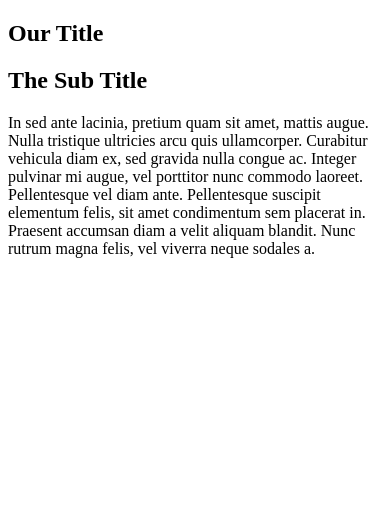
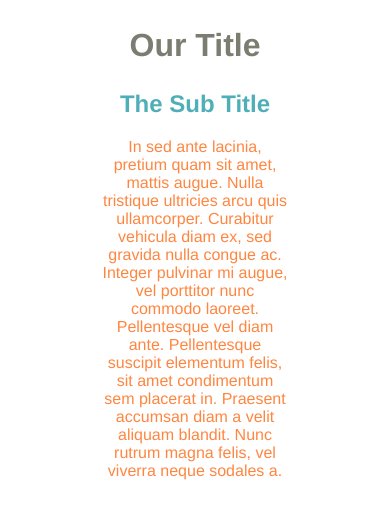
Before and after one commit to smepps1989/04.02-206-font-colors-starter, a plain HTML site: page index.html in a window 390 px wide. Drawn offline with Linux system fonts and the light colour scheme.

Commit message:
corrected hrml, linked css

```diff
--- a/css/main.css
+++ b/css/main.css
@@ -8,28 +8,20 @@ section {
   width: 50%;
   margin: auto;
 }
-
 h1 {
   font-size: 2em;
-}
-
-h2 {
-  font-size: 1.5em;
-}
-/*Phone Settings*/
-@media (max-width: 767px) {
-  h1 {
   color: #7b7d70;
 }
 h2 {
+  font-size: 1.5em;
   color: #4eafb8;
 }
 p {
   color: #ff8641;
 }
-}
+
 /*Tablet Settings*/
-@media (min-width: 768px) {
+@media only screen and (min-width: 768px) {
   h1 {
     color: #02cbd2;
   }
@@ -41,7 +33,7 @@ h2 {
   }
 }
 /*Desktop Settings*/
-@media (min-width: 1200px) {
+@media only screen and (min-width: 1200px) {
   h1 {
     color: #6e4b61;
   }
--- a/index.html
+++ b/index.html
@@ -2,7 +2,10 @@
 <html lang="en">
 
 <head>
+  <meta charset="UTF-8">
+  <meta name="viewport" content="width=device-width, initial-scale=1.0">
   <title>Changing font colors</title>
+  <link rel="stylesheet" href=css/main.css>
 </head>
 
 <body>
```
Lines whose indentation alone changed are shown as unchanged.
